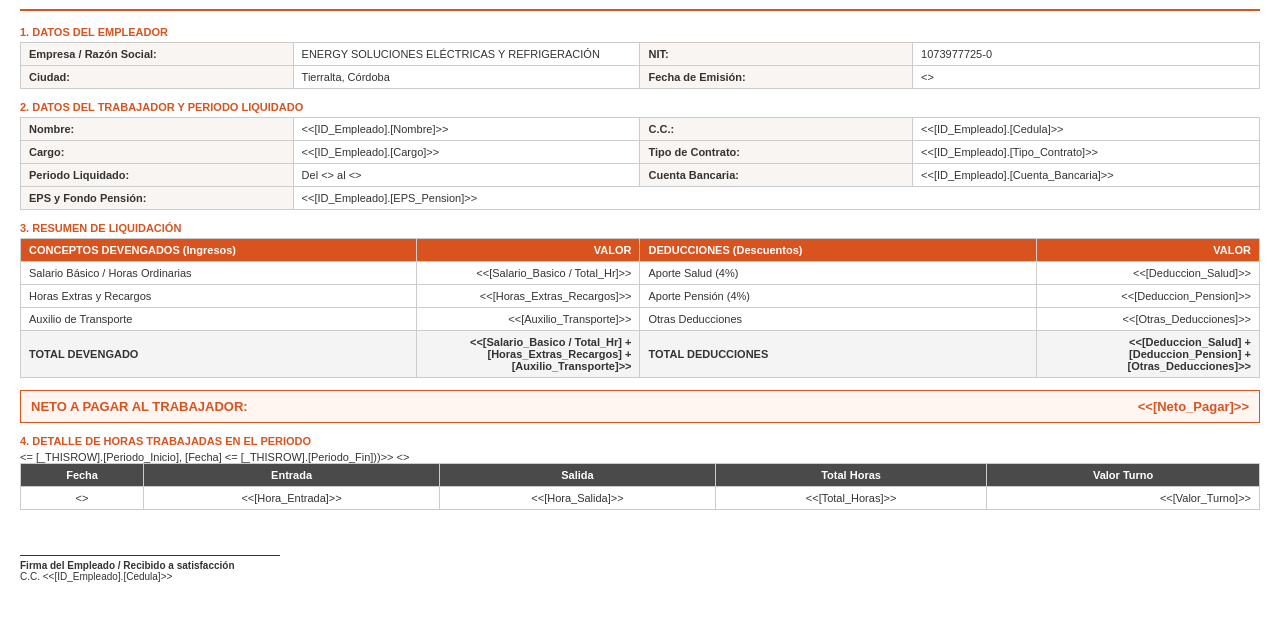
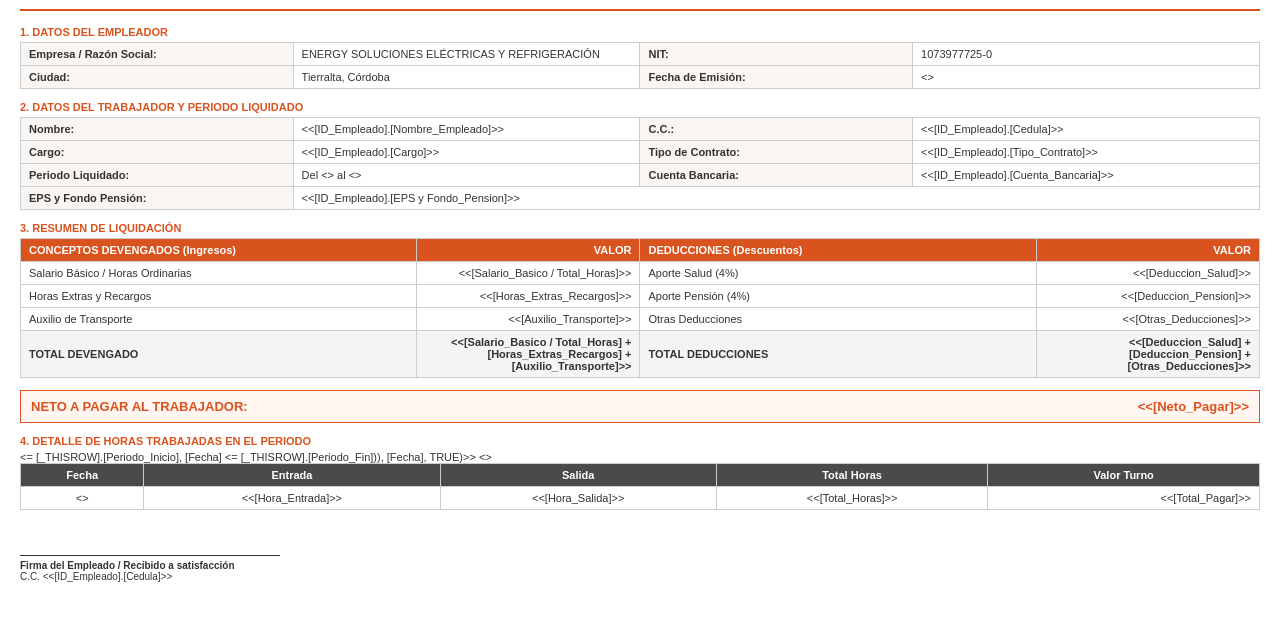
Before and after one commit to energysolucioneselectricasyref-cloud/Comprobante, a plain HTML site: page index.html in a window 1280 px wide. Shown: the part 93-714 px from the top of the page. Drawn offline with Linux system fonts and the light colour scheme.

Commit message:
Update employee data fields in index.html

```diff
--- a/index.html
+++ b/index.html
@@ -139,7 +139,7 @@
   <table class="data-table">
     <tr>
       <td class="label-cell">Nombre:</td>
-      <td class="val-cell"><<[ID_Empleado].[Nombre]>></td>
+      <td class="val-cell"><<[ID_Empleado].[Nombre_Empleado]>></td>
       <td class="label-cell">C.C.:</td>
       <td class="val-cell"><<[ID_Empleado].[Cedula]>></td>
     </tr>
@@ -157,7 +157,7 @@
     </tr>
     <tr>
       <td class="label-cell">EPS y Fondo Pensión:</td>
-      <td colspan="3"><<[ID_Empleado].[EPS_Pension]>></td>
+      <td colspan="3"><<[ID_Empleado].[EPS y Fondo_Pension]>></td>
     </tr>
   </table>
 
@@ -172,7 +172,7 @@
     </tr>
     <tr>
       <td>Salario Básico / Horas Ordinarias</td>
-      <td class="text-right"><<[Salario_Basico / Total_Hr]>></td>
+      <td class="text-right"><<[Salario_Basico / Total_Horas]>></td>
       <td>Aporte Salud (4%)</td>
       <td class="text-right"><<[Deduccion_Salud]>></td>
     </tr>
@@ -190,7 +190,7 @@
     </tr>
     <tr class="total-row">
       <td>TOTAL DEVENGADO</td>
-      <td class="text-right"><<[Salario_Basico / Total_Hr] + [Horas_Extras_Recargos] + [Auxilio_Transporte]>></td>
+      <td class="text-right"><<[Salario_Basico / Total_Horas] + [Horas_Extras_Recargos] + [Auxilio_Transporte]>></td>
       <td>TOTAL DEDUCCIONES</td>
       <td class="text-right"><<[Deduccion_Salud] + [Deduccion_Pension] + [Otras_Deducciones]>></td>
     </tr>
@@ -214,14 +214,13 @@
       <th class="dark-header">Total Horas</th>
       <th class="dark-header text-right">Valor Turno</th>
     </tr>
-    <!-- Bucle Start para traer las filas relacionadas de Horas_Trabajadas -->
-    <<Start: SELECT(Horas_Trabajadas[ID_Hora], AND([ID_Empleado] = [_THISROW].[ID_Empleado], [Fecha] >= [_THISROW].[Periodo_Inicio], [Fecha] <= [_THISROW].[Periodo_Fin]))>>
+    <<Start: ORDERBY(SELECT(Horas_Trabajadas[ID_Registro], AND([ID_Empleado] = [_THISROW].[ID_Empleado], [Fecha] >= [_THISROW].[Periodo_Inicio], [Fecha] <= [_THISROW].[Periodo_Fin])), [Fecha], TRUE)>>
     <tr>
       <td class="text-center"><<TEXT([Fecha], "DD/MM/YYYY")>></td>
       <td class="text-center"><<[Hora_Entrada]>></td>
       <td class="text-center"><<[Hora_Salida]>></td>
       <td class="text-center"><<[Total_Horas]>></td>
-      <td class="text-right"><<[Valor_Turno]>></td>
+      <td class="text-right"><<[Total_Pagar]>></td>
     </tr>
     <<End>>
   </table>
```
